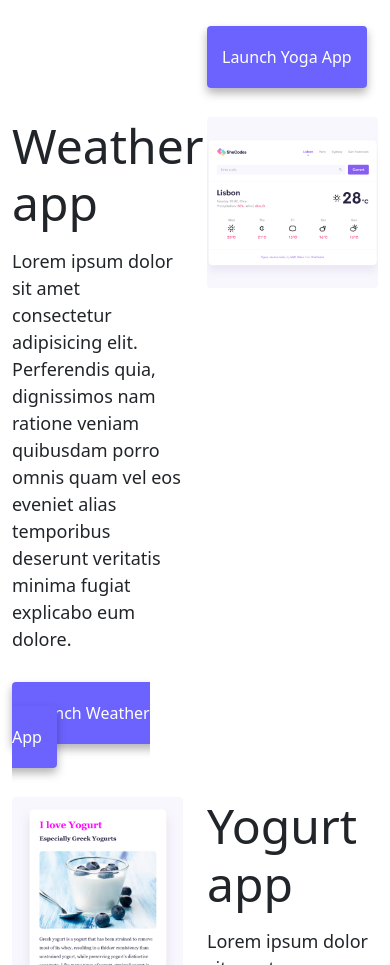
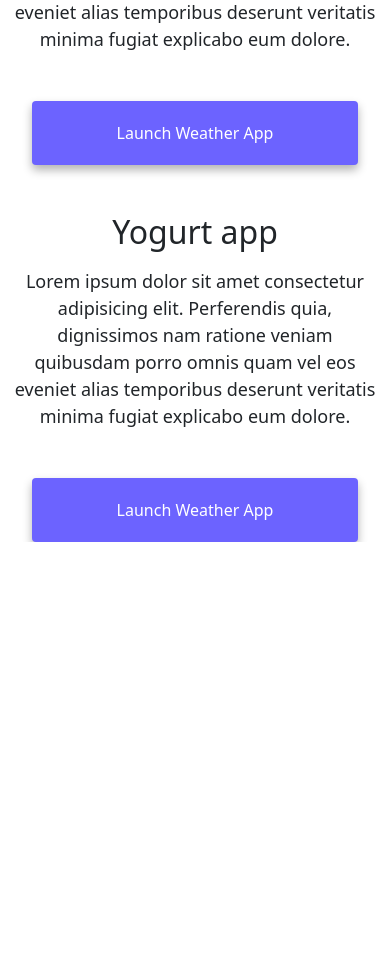
Before and after one commit to atefeh-dev/shecodes-portofilo, a plain HTML site: page index.html in a window 390 px wide. Shown: the part 1035-2000 px from the top of the page. After the commit the page ends 1577 px from the top, so only its background shows below. Drawn offline with nearby package versions, Linux system fonts and the light colour scheme.

Commit message:
responsive bug fix

```diff
--- a/index.html
+++ b/index.html
@@ -66,9 +66,12 @@
     <div class="container">
       <div class="row">
         <div class="col-6">
-          <img src="images/yoga.png" class="img-fluid rounded" />
+          <img
+            src="images/yoga.png"
+            class="img-fluid rounded d-none d-sm-block"
+          />
         </div>
-        <div class="col-6">
+        <div class="col-sm-6">
           <h2 class="mb-3">Yoga app</h2>
           <p>
             Lorem ipsum dolor sit amet consectetur adipisicing elit. Perferendis
@@ -77,12 +80,12 @@
             explicabo eum dolore.
           </p>
           <div class="mt-5">
-            <a href="#" class="primary-link">Launch Yoga App</a>
+            <a href="#" class="primary-link project-link">Launch Yoga App</a>
           </div>
         </div>
       </div>
       <div class="row mt-5">
-        <div class="col-6">
+        <div class="col-sm-6">
           <h2 class="mb-3">Weather app</h2>
           <p>
             Lorem ipsum dolor sit amet consectetur adipisicing elit. Perferendis
@@ -91,18 +94,24 @@
             explicabo eum dolore.
           </p>
           <div class="mt-5">
-            <a href="#" class="primary-link">Launch Weather App</a>
+            <a href="#" class="primary-link project-link">Launch Weather App</a>
           </div>
         </div>
-        <div class="col-6">
-          <img src="images/weather.png" class="img-fluid rounded" />
+        <div class="col-sm-6">
+          <img
+            src="images/weather.png"
+            class="img-fluid rounded d-none d-sm-block"
+          />
         </div>
       </div>
       <div class="row mt-5">
-        <div class="col-6">
-          <img src="images/yogurt.png" class="img-fluid rounded" />
+        <div class="col-sm-6">
+          <img
+            src="images/yogurt.png"
+            class="img-fluid rounded d-none d-sm-block"
+          />
         </div>
-        <div class="col-6">
+        <div class="col-sm-6">
           <h2 class="mb-3">Yogurt app</h2>
           <p>
             Lorem ipsum dolor sit amet consectetur adipisicing elit. Perferendis
@@ -111,7 +120,7 @@
             explicabo eum dolore.
           </p>
           <div class="mt-5">
-            <a href="#" class="primary-link">Launch Weather App</a>
+            <a href="#" class="primary-link project-link">Launch Weather App</a>
           </div>
         </div>
       </div>
--- a/src/style.css
+++ b/src/style.css
@@ -93,4 +93,17 @@ p {
     font-size: 40px;
     font-weight: 700;
   }
+  p {
+    text-align: center;
+    width: auto;
+  }
+  h2 {
+    font-size: 32px;
+    text-align: center;
+  }
+  .project-link {
+    display: block;
+    text-align: center;
+    margin: 0 20px;
+  }
 }
```
